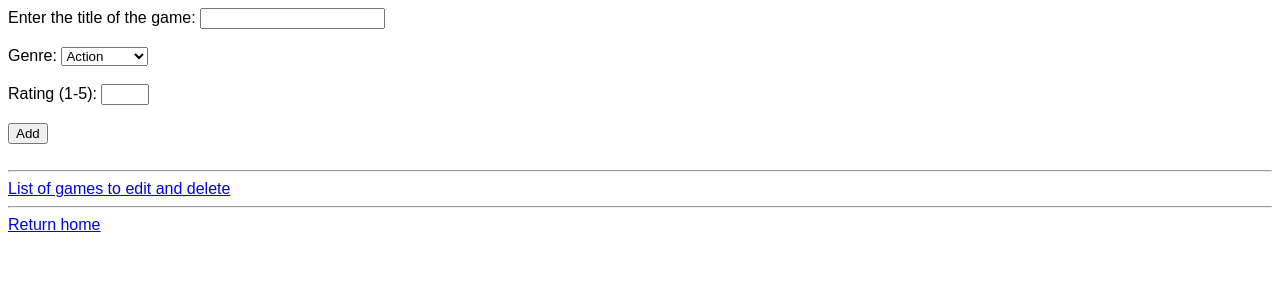
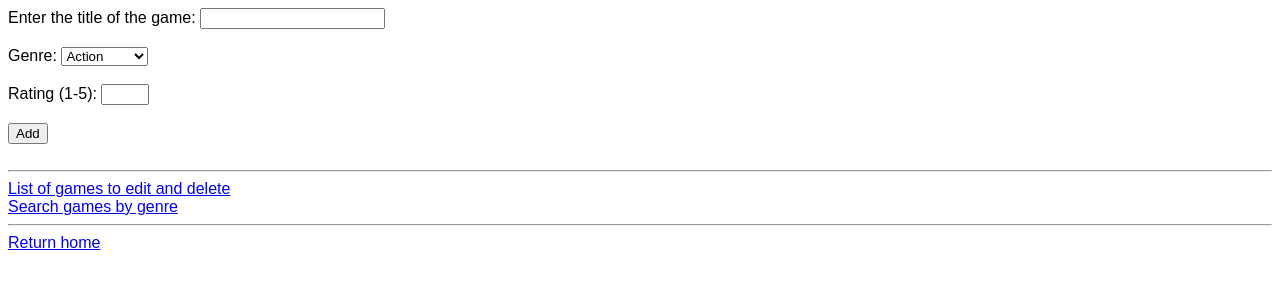
Before and after one commit to Jevans6602/RevisionForSWW2Test1, a Flask app: page /models_and_queries in a window 1280 px wide. Shown: the part 170-470 px from the top of the page. Run offline with Flask 3, Linux system fonts and the light colour scheme.

Commit message:
Finished query revision

```diff
--- a/app/routes.py
+++ b/app/routes.py
@@ -60,3 +60,20 @@ def update_game(game_id):
         flash("You have successfully updated this game!")
         return redirect(url_for("list_all_games"))
     return render_template("update_game.html", form=form)
+
+@app.route('/search_by_genre', methods=['GET', 'POST'])
+def search_by_genre():
+    query = Game.query
+    genre = request.args.get("genre")
+
+    if genre == "rpg":
+        query = Game.query.filter(Game.genre == "rpg")
+    elif genre == "action":
+        query = Game.query.filter(Game.genre == "action")
+    elif genre == "horror":
+        query = Game.query.filter(Game.genre == "horror")
+    elif genre == "multiplayer":
+        query = Game.query.filter(Game.genre == "multiplayer")
+
+    games = query.order_by(Game.title).all()
+    return render_template("search_by_genre.html", games=games)
--- a/app/templates/models_and_queries.html
+++ b/app/templates/models_and_queries.html
@@ -15,7 +15,8 @@
 </form>
 <br>
 <hr>
-<a href="{{ url_for('list_all_games') }}">List of games to edit and delete</a>
+<a href="{{ url_for('list_all_games') }}">List of games to edit and delete</a><br>
+<a href="{{ url_for('search_by_genre') }}">Search games by genre</a>
 <hr>
 <a href="{{ url_for('index') }}">Return home</a>
 
```
Also changed, not shown: app/templates/search_by_genre.html (+41 -0 lines).
